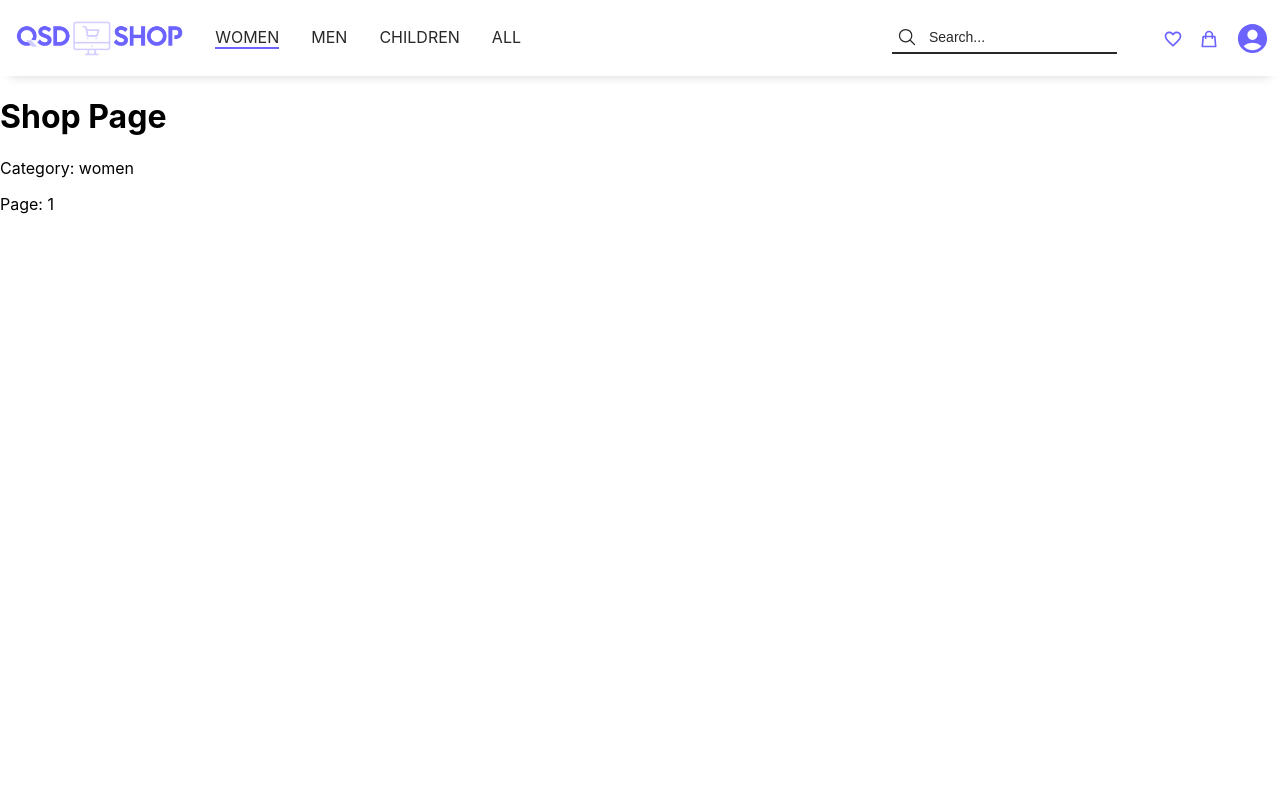
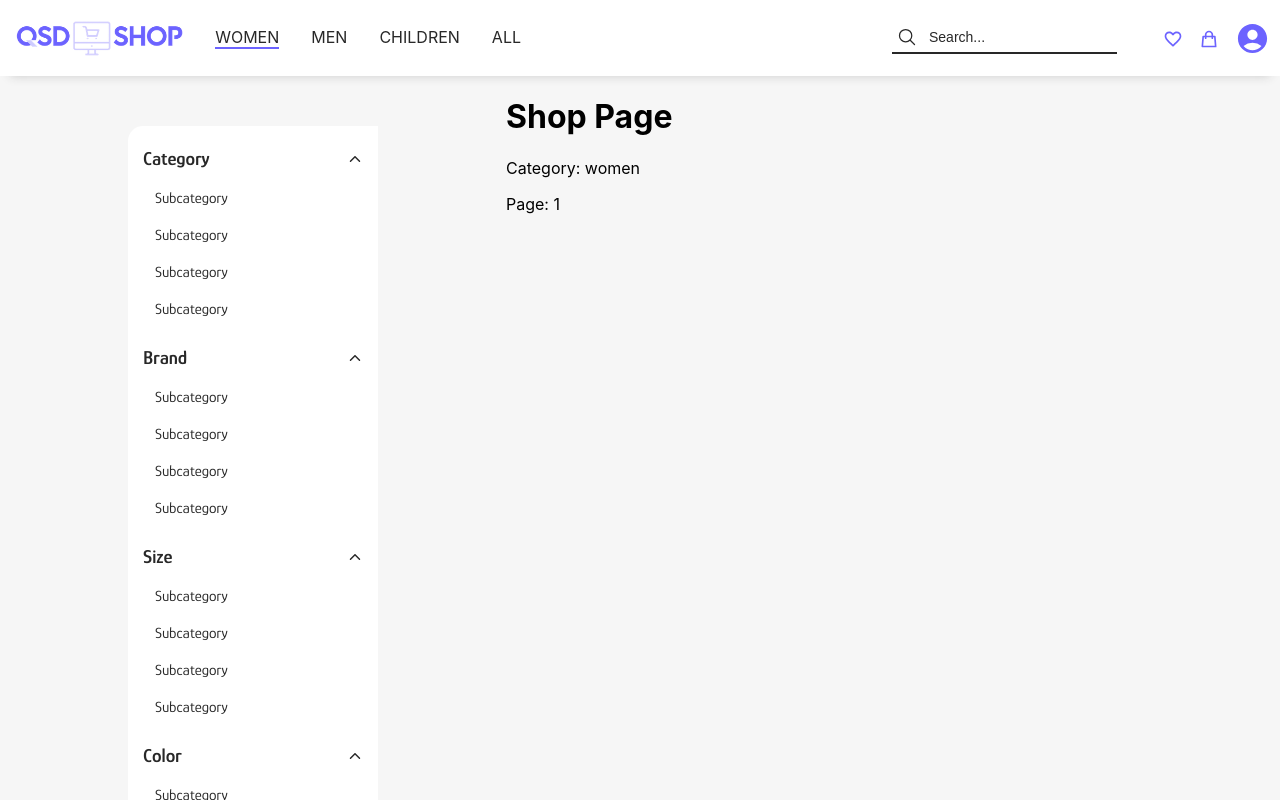
Before and after one commit to hrvlionME/QSD24-frontend, a React (Create React App) app: page /contact-us in a window 1280 px wide. Both pictures are taken after a click on the item "WOMEN". Shown: the top 800 px of the page. Built offline with nearby package versions, Linux system fonts and the light colour scheme; a web font is replaced by a local one.

Commit message:
Added filter component (design only)

```diff
--- /dev/null
+++ b/src/pages/ShopPage/Filter/Filter.module.css
@@ -0,0 +1,67 @@
+.filter {
+    font-family: Glory, sans-serif;
+    width: 220px;
+    background-color: var(--primary-color);
+    color: var(--primary-text);
+    padding: 22px 15px 15px 15px;
+    display: flex;
+    flex-direction: column;
+    gap: 20px;
+    margin: 50px 10%;
+    border-radius: 15px 0;
+}
+.category {
+    display: flex;
+    justify-content: space-between;
+    align-items: center;
+    cursor: pointer;
+}
+.category span {
+    font-size: 1.2rem;
+    font-weight: 550;
+}
+.subCategoryBox {
+    display: flex;
+    flex-direction: column;
+    gap: 20px;
+    margin: 20px 0 10px 12px;
+}
+.subcategory {
+    font-size: 0.95rem;
+    cursor: pointer;
+}
+.text {
+    margin-top: 10px;
+    font-size: 1.07rem;
+}
+.slider {
+    border: none !important;
+    box-shadow: none !important;
+    width: 90%;
+    margin-top: -10px;
+}
+
+@media (max-width: 768px) {
+    .filter {
+        position: fixed;
+        bottom: 0;
+        width: calc(100% - 30px);
+        height: 450px;
+        margin: 0;
+        overflow: auto;
+        text-align: center;
+        border-radius: 0;
+        box-shadow: 0 -5px 15px rgba(0, 0, 0, 0.3);
+    }
+    .category {
+        justify-content: center;
+        text-align: center;
+    }
+    .subCategoryBox {
+        margin: 20px 0 10px 0;
+    }
+    .slider {
+        width: 200px;
+        align-self: center;
+    }
+}
--- /dev/null
+++ b/src/pages/ShopPage/Filter/Filter.tsx
@@ -0,0 +1,70 @@
+import { useState } from 'react';
+import styles from './Filter.module.css'
+import { IoIosArrowDown, IoIosArrowUp } from "react-icons/io";
+import MultiRangeSlider, { ChangeResult } from "multi-range-slider-react";
+
+export default function Filter() {
+    const [isExpended, setIsExpended] = useState([true, true, true, true]);
+    const [minPrice, setMinPrice] = useState(0);
+    const [maxPrice, setMaxPrice] = useState(5000);
+
+    function handleInput(event: any) {
+        setMinPrice(event.minValue);
+        setMaxPrice(event.maxValue);
+    }
+
+    return (
+        <div className={styles.filter}>
+            <div>
+                <div className={styles.category} onClick={() => setIsExpended([!isExpended[0], isExpended[1], isExpended[2], isExpended[3]])}>
+                    <span>Category</span>
+                    {isExpended[0] && <IoIosArrowUp />}
+                    {!isExpended[0] && <IoIosArrowDown />}
+                </div>
+                {isExpended[0] && <div className={styles.subCategoryBox}>
+                    {[0,1,2,3].map(() => (
+                        <div className={styles.subcategory}>Subcategory</div>
+                    ))}
+                </div>}
+            </div>
+            <div>
+            <div className={styles.category} onClick={() => setIsExpended([isExpended[0], !isExpended[1], isExpended[2], isExpended[3]])}>
+                <span>Brand</span>
+                {isExpended[1] && <IoIosArrowUp />}
+                {!isExpended[1] && <IoIosArrowDown />}
+            </div>
+                {isExpended[1] && <div className={styles.subCategoryBox}>
+                    {[0,1,2,3].map(() => (
+                        <div className={styles.subcategory}>Subcategory</div>
+                    ))}
+                </div>}
+            </div>
+            <div>
+            <div className={styles.category} onClick={() => setIsExpended([isExpended[0], isExpended[1], !isExpended[2], isExpended[3]])}>
+                <span>Size</span>
+                {isExpended[2] && <IoIosArrowUp />}
+                {!isExpended[2] && <IoIosArrowDown />}
+            </div>
+                {isExpended[2] && <div className={styles.subCategoryBox}>
+                    {[0,1,2,3].map(() => (
+                        <div className={styles.subcategory}>Subcategory</div>
+                    ))}
+                </div>}
+            </div>
+            <div>
+            <div className={styles.category} onClick={() => setIsExpended([isExpended[0], isExpended[1], isExpended[2], !isExpended[3]])}>
+                <span>Color</span>
+                {isExpended[3] && <IoIosArrowUp />}
+                {!isExpended[3] && <IoIosArrowDown />}
+            </div>
+                {isExpended[3] && <div className={styles.subCategoryBox}>
+                    {[0,1,2,3].map(() => (
+                        <div className={styles.subcategory}>Subcategory</div>
+                    ))}
+                </div>}
+            </div>
+            <div className={styles.text}>Price Range: ${minPrice} - ${maxPrice}</div>
+            <MultiRangeSlider className={styles.slider} min={0} max={5000} ruler={false} label={false} minValue={minPrice} maxValue={maxPrice} barInnerColor={"blue"} onInput={handleInput} />
+        </div>
+    )
+}
--- /dev/null
+++ b/src/pages/ShopPage/ShopPage.module.css
@@ -0,0 +1,4 @@
+.page {
+    background-color: var(--primary-color-2);
+    display: flex;
+}
--- a/src/pages/ShopPage/ShopPage.tsx
+++ b/src/pages/ShopPage/ShopPage.tsx
@@ -1,18 +1,22 @@
-// ShopPage.jsx
-import React from "react";
 import { useParams } from "react-router-dom";
+import Filter from "./Filter/Filter";
+import Footer from "../../components/Footer/Footer";
+import styles from "./ShopPage.module.css";
 
-const ShopPage = () => {
+export default function ShopPage() {
   const { category, id } = useParams();
 
   return (
-    <div>
-      <h1>Shop Page</h1>
-      <p>Category: {category}</p>
-      <p>Page: {id}</p>
-      {/* Add your shop content here */}
-    </div>
+    <>
+      <div className={styles.page}>
+        <Filter />
+        <div>
+          <h1>Shop Page</h1>
+          <p>Category: {category}</p>
+          <p>Page: {id}</p>
+        </div>
+      </div>
+      <Footer />
+    </>
   );
 };
-
-export default ShopPage;
```
Also changed, not shown: 1 other file (tests, documents, lock files or other folders).
